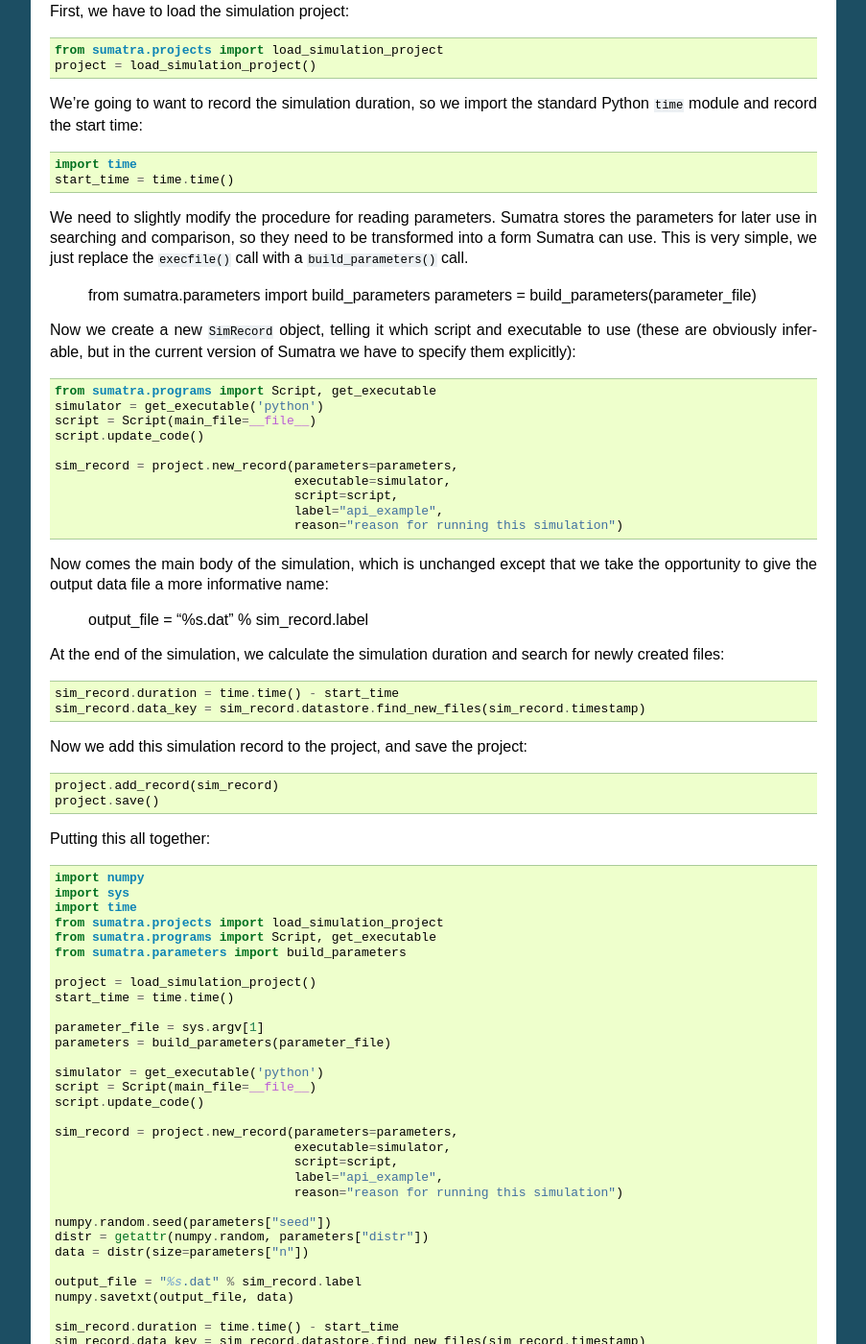
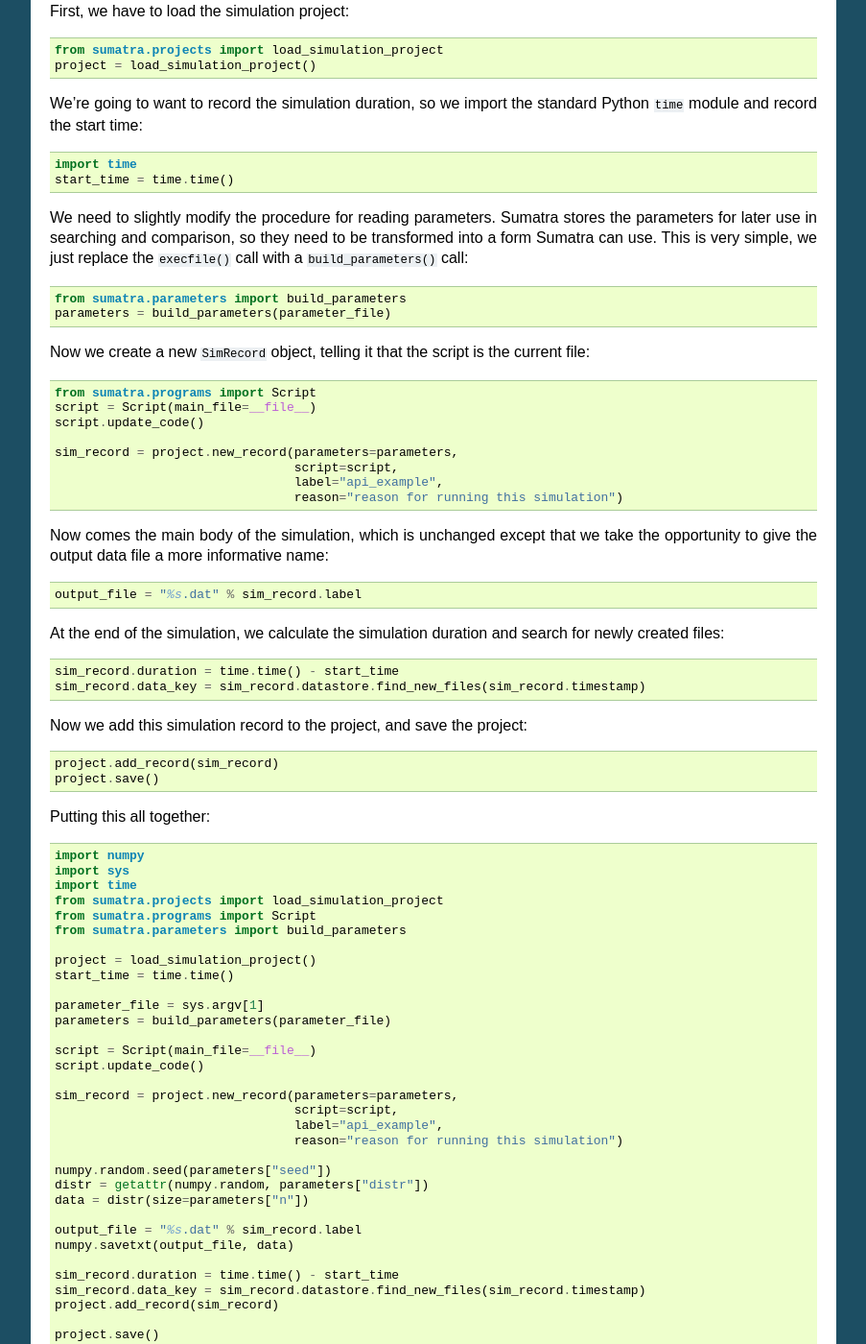
Before and after one commit to open-research/sumatra, a Sphinx documentation site: the page built from doc/using_the_api.txt, in a window 1280 px wide and 1400 px high, scrolled down 979 px. Shown: the whole window at 96% size, without its empty margins (198-1101 px from the left). Built offline with Sphinx 7.4.7, drawn with Linux system fonts in a browser that asks for light colours; pages that are not in the unit, such as notebooks, are missing from menus.

Commit message:
Minor documentation changes

```diff
--- a/doc/build_reference.py
+++ b/doc/build_reference.py
@@ -1,7 +1,7 @@
 import sys, StringIO
 from sumatra import commands
 
-modes = ("init", "configure", "info", "run", "list", "delete", "comment", "tag", "repeat")
+modes = ["init", "configure", "info", "run", "list", "delete", "comment", "tag", "repeat"]
 modes.sort()
 
 usage = {}
@@ -25,7 +25,8 @@
 f.write("smt command reference\n")
 f.write("=====================\n\n")
 
-for mode, sio in usage.items():
+for mode in modes:
+    sio = usage[mode]
     f.write(mode + '\n')
     f.write('-'*len(mode) + '\n::\n\n    ')
     sio.seek(0)
--- a/doc/using_the_api.txt
+++ b/doc/using_the_api.txt
@@ -63,28 +63,25 @@
 We need to slightly modify the procedure for reading parameters. Sumatra stores
 the parameters for later use in searching and comparison, so they need to be
 transformed into a form Sumatra can use. This is very simple, we just replace
-the ``execfile()`` call with a ``build_parameters()`` call.
+the ``execfile()`` call with a ``build_parameters()`` call::
 
     from sumatra.parameters import build_parameters
     parameters = build_parameters(parameter_file)
 
-Now we create a new ``SimRecord`` object, telling it which script and executable
-to use (these are obviously inferable, but in the current version of Sumatra
-we have to specify them explicitly)::
+Now we create a new ``SimRecord`` object, telling it that the script is the
+current file::
 
-    from sumatra.programs import Script, get_executable
-    simulator = get_executable('python')
+    from sumatra.programs import Script
     script = Script(main_file=__file__)
     script.update_code()
 
     sim_record = project.new_record(parameters=parameters,
-                                    executable=simulator,
                                     script=script,
                                     label="api_example",
                                     reason="reason for running this simulation")
 
 Now comes the main body of the simulation, which is unchanged except that we
-take the opportunity to give the output data file a more informative name:
+take the opportunity to give the output data file a more informative name::
 
     output_file = "%s.dat" % sim_record.label
 
@@ -105,7 +102,7 @@
     import sys
     import time
     from sumatra.projects import load_simulation_project
-    from sumatra.programs import Script, get_executable
+    from sumatra.programs import Script
     from sumatra.parameters import build_parameters
 
     project = load_simulation_project()
@@ -114,12 +111,10 @@
     parameter_file = sys.argv[1]
     parameters = build_parameters(parameter_file)
 
-    simulator = get_executable('python')
     script = Script(main_file=__file__)
     script.update_code()
 
     sim_record = project.new_record(parameters=parameters,
-                                    executable=simulator,
                                     script=script,
                                     label="api_example",
                                     reason="reason for running this simulation")
--- a/doc/using_the_api_example.py
+++ b/doc/using_the_api_example.py
@@ -2,7 +2,7 @@
 import sys
 import time
 from sumatra.projects import load_simulation_project
-from sumatra.programs import Script, get_executable
+from sumatra.programs import Script
 from sumatra.parameters import build_parameters
 
 project = load_simulation_project()
@@ -11,12 +11,10 @@
 parameter_file = sys.argv[1]
 parameters = build_parameters(parameter_file)
 
-simulator = get_executable('python')
 script = Script(main_file=__file__)
 script.update_code()
 
 sim_record = project.new_record(parameters=parameters,
-                                executable=simulator,
                                 script=script,
                                 label="api_example",
                                 reason="reason for running this simulation")
```
